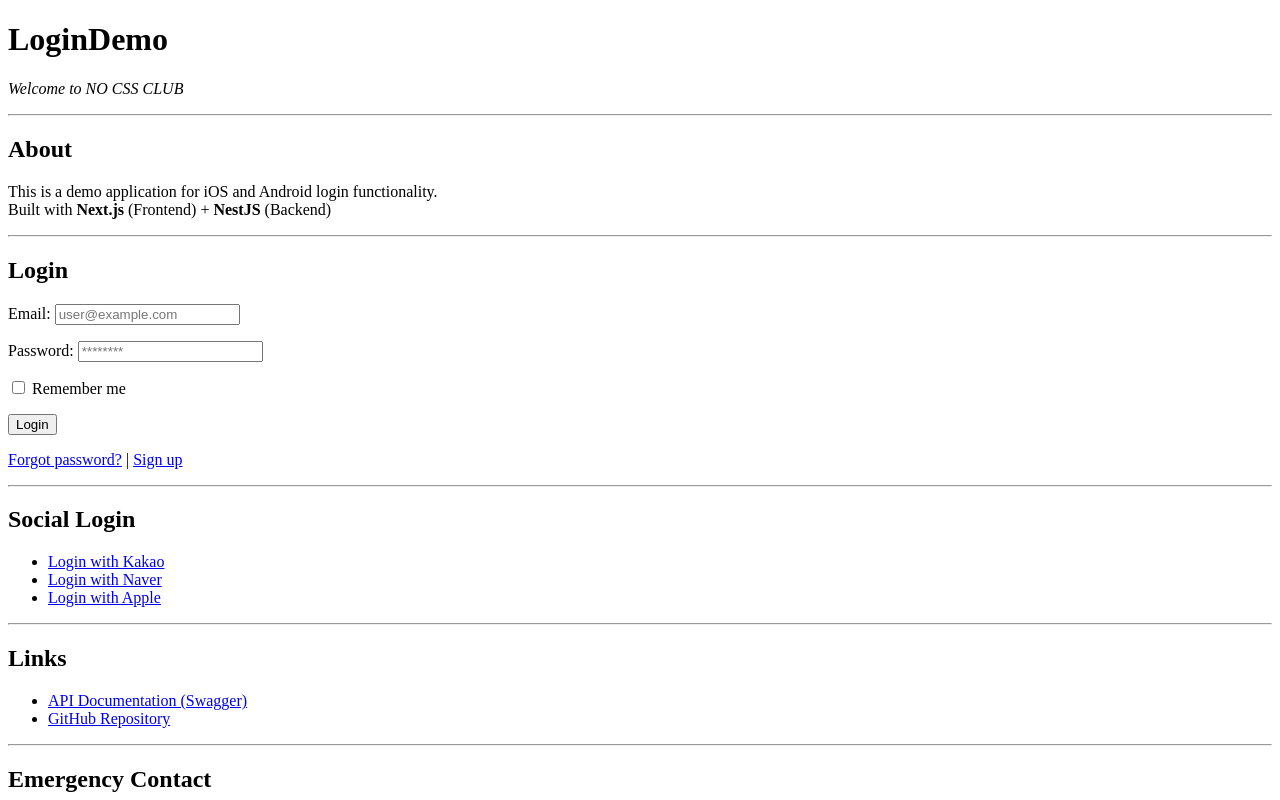
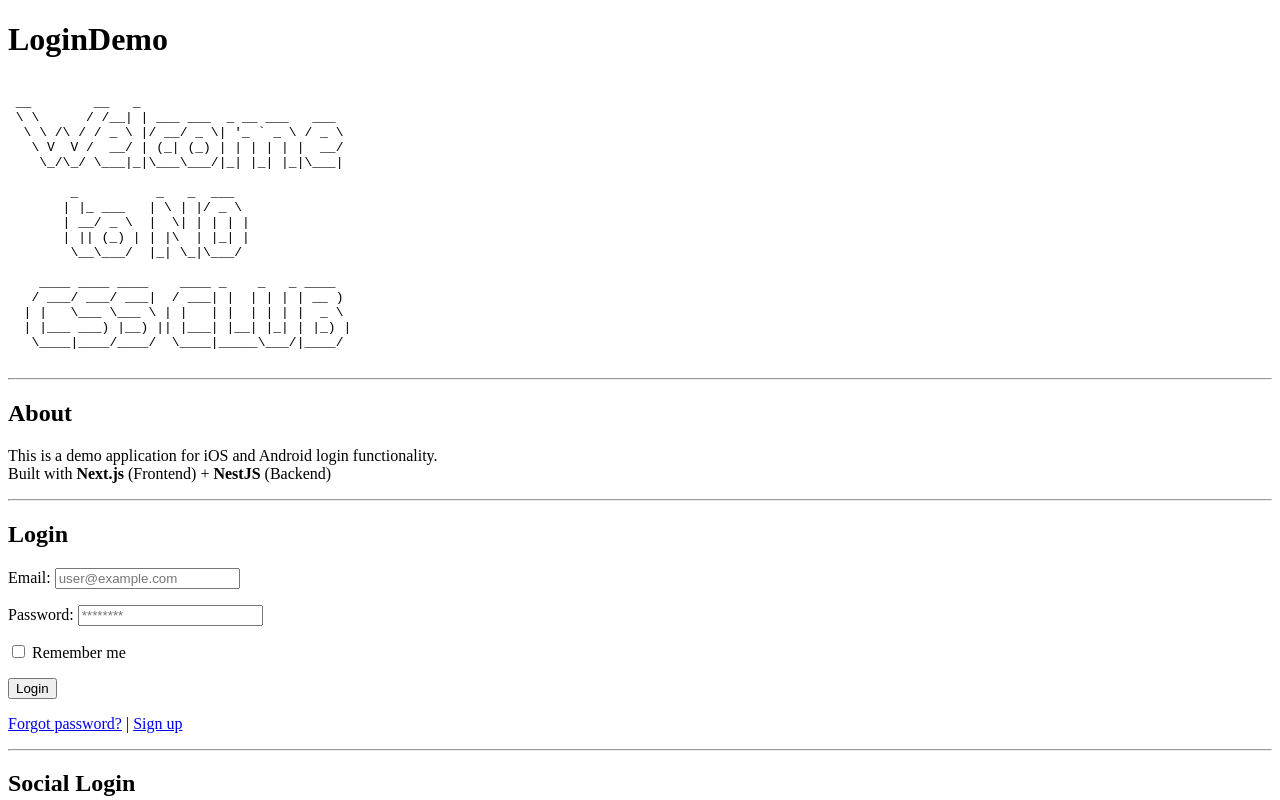
Before and after one commit to dyjung/logindemo, a Next.js app in the folder frontend/: page / in a window 1280 px wide. Shown: the top 800 px of the page. Built offline with nearby package versions, Linux system fonts and the light colour scheme.

Commit message:
Change Welcome text to ASCII art
Co-Authored-By: Claude Opus 4.5 <noreply@anthropic.com>

```diff
--- a/frontend/src/app/page.tsx
+++ b/frontend/src/app/page.tsx
@@ -2,6 +2,7 @@
 
 import { useState } from 'react';
 import { useRouter } from 'next/navigation';
+import Link from 'next/link';
 
 export default function Home() {
   const router = useRouter();
@@ -50,7 +51,25 @@ export default function Home() {
   return (
     <>
       <h1>LoginDemo</h1>
-      <p><i>Welcome to NO CSS CLUB</i></p>
+      <pre>{`
+ __        __   _
+ \\ \\      / /__| | ___ ___  _ __ ___   ___
+  \\ \\ /\\ / / _ \\ |/ __/ _ \\| '_ \` _ \\ / _ \\
+   \\ V  V /  __/ | (_| (_) | | | | | |  __/
+    \\_/\\_/ \\___|_|\\___\\___/|_| |_| |_|\\___|
+
+        _          _   _  ___
+       | |_ ___   | \\ | |/ _ \\
+       | __/ _ \\  |  \\| | | | |
+       | || (_) | | |\\  | |_| |
+        \\__\\___/  |_| \\_|\\___/
+
+    ____ ____ ____    ____ _    _   _ ____
+   / ___/ ___/ ___|  / ___| |  | | | | __ )
+  | |   \\___ \\___ \\ | |   | |  | | | |  _ \\
+  | |___ ___) |__) || |___| |__| |_| | |_) |
+   \\____|____/____/  \\____|_____\\___/|____/
+      `}</pre>
       <hr />
 
       <h2>About</h2>
@@ -106,18 +125,18 @@ export default function Home() {
       </form>
 
       <p>
-        <a href="#">Forgot password?</a>
+        <Link href="/forgot-password">Forgot password?</Link>
         {' | '}
-        <a href="#">Sign up</a>
+        <Link href="/signup">Sign up</Link>
       </p>
 
       <hr />
 
       <h2>Social Login</h2>
       <ul>
-        <li><a href="#">Login with Kakao</a></li>
-        <li><a href="#">Login with Naver</a></li>
-        <li><a href="#">Login with Apple</a></li>
+        <li><Link href="/auth/kakao">Login with Kakao</Link></li>
+        <li><Link href="/auth/naver">Login with Naver</Link></li>
+        <li><Link href="/auth/apple">Login with Apple</Link></li>
       </ul>
 
       <hr />
```
